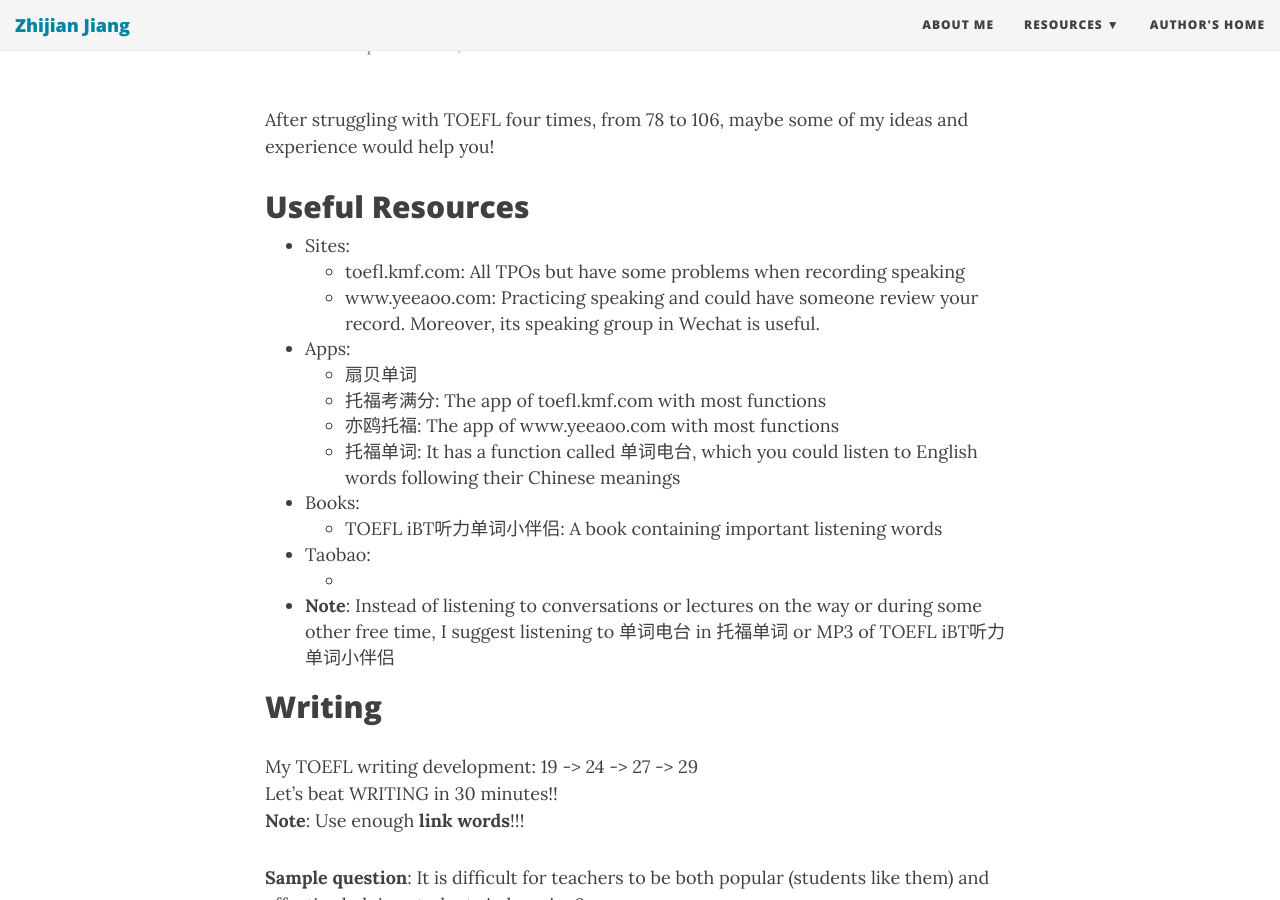
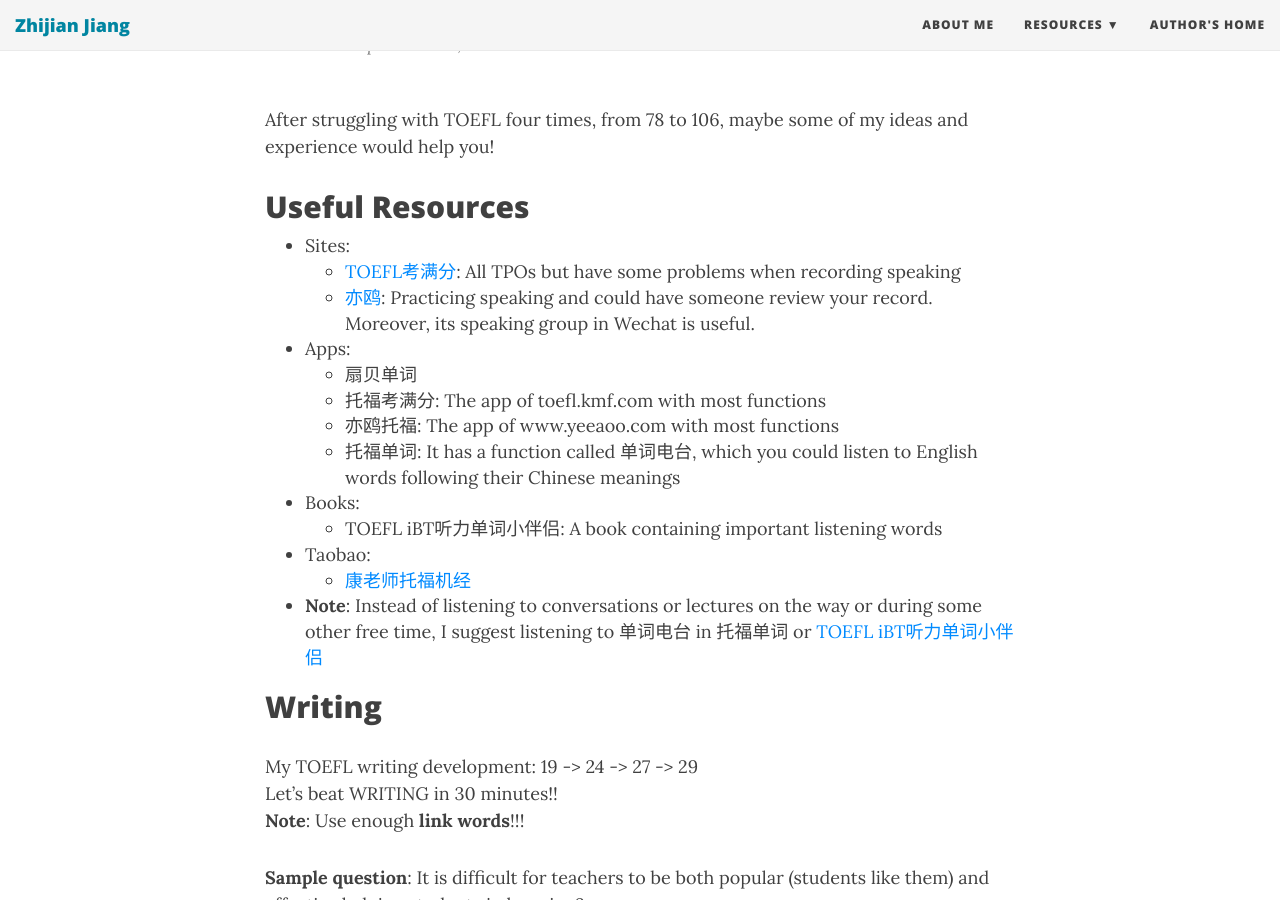
Before and after one commit to softwarelight/ZhijianJiang, a Jekyll site: the page built from _posts/2016-09-24-TOEFL-experience.md, in a window 1280 px wide and 900 px high, scrolled down 214 px. Built offline with Jekyll 4.4.1, drawn with Linux system fonts in a browser that asks for light colours; nearby versions of some CDN libraries.

Commit message:
Update 2016-09-24-TOEFL-experience.md

```diff
--- a/_posts/2016-09-24-TOEFL-experience.md
+++ b/_posts/2016-09-24-TOEFL-experience.md
@@ -7,8 +7,8 @@
 
 ## Useful Resources
 * Sites:
-    * toefl.kmf.com: All TPOs but have some problems when recording speaking
-    * www.yeeaoo.com: Practicing speaking and could have someone review your record. Moreover, its speaking group in Wechat is useful.
+    * [TOEFL考满分](toefl.kmf.com): All TPOs but have some problems when recording speaking
+    * [亦鸥](www.yeeaoo.com): Practicing speaking and could have someone review your record. Moreover, its speaking group in Wechat is useful.
 * Apps:
     * 扇贝单词
     * 托福考满分: The app of toefl.kmf.com with most functions
@@ -17,8 +17,8 @@
 * Books:
     * TOEFL iBT听力单词小伴侣: A book containing important listening words
 * Taobao:
-    *
-* **Note**: Instead of listening to conversations or lectures on the way or during some other free time, I suggest listening to 单词电台 in 托福单词 or MP3 of TOEFL iBT听力单词小伴侣
+    * [康老师托福机经](https://klstfjj.taobao.com/shop/view_shop.htm?spm=a230r.1.14.10.9AwTXA&user_number_id=1614500185)
+* **Note**: Instead of listening to conversations or lectures on the way or during some other free time, I suggest listening to 单词电台 in 托福单词 or [TOEFL iBT听力单词小伴侣](http://pan.baidu.com/s/：1eS7cCam)
 
 ## Writing
 My TOEFL writing development: 19 -> 24 -> 27 -> 29
```
